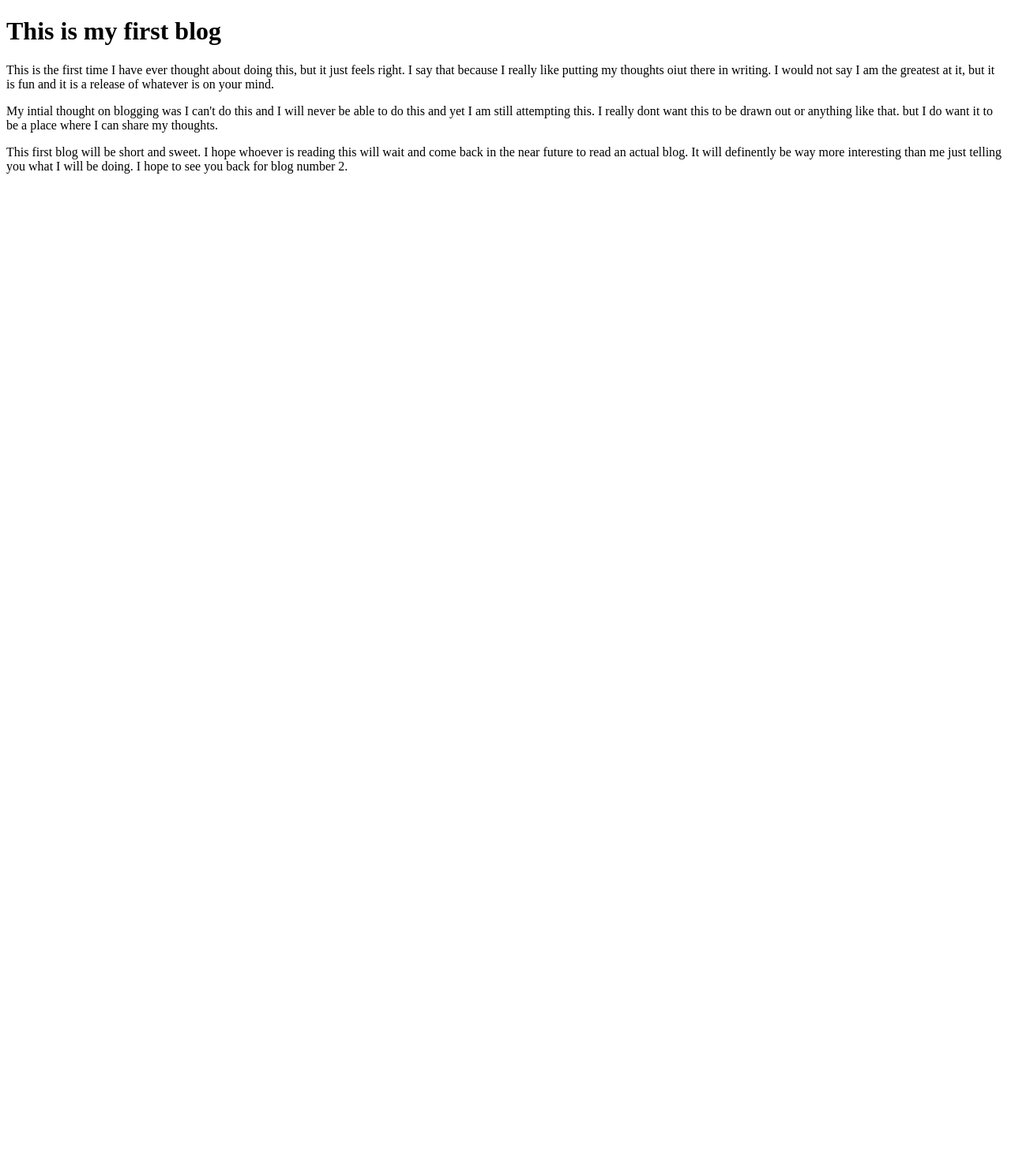
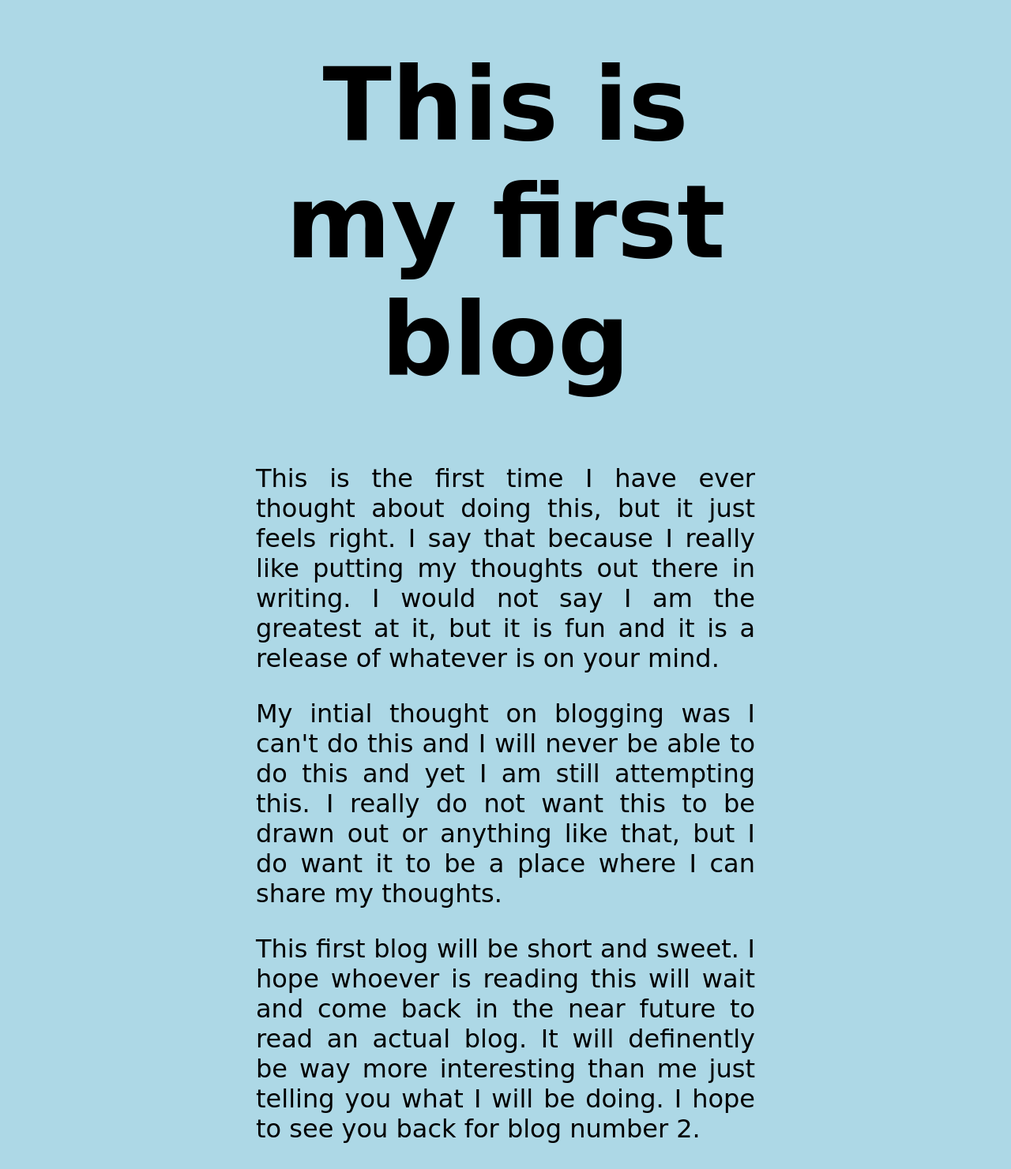
Before and after one commit to zachlehman99/zachlehman99.github.io, a plain HTML site: page pages/blogs/1first-blog.html in a window 1280 px wide. Shown: the whole page at 79% size. Before the commit the page ends 800 px from the top, so only its background shows below. Drawn offline with Linux system fonts and the light colour scheme; a web font is replaced by a local one.

Commit message:
Finished styling the blogs

```diff
--- a/pages/blogs/1first-blog.html
+++ b/pages/blogs/1first-blog.html
@@ -4,18 +4,31 @@
 <head>
   <meta charset="utf-8">
   <title> First Blog </title>
+  <link href="../style.css" rel="stylesheet" type="text/css">
+  <link href="https://fonts.googleapis.com/css?family=Neucha" rel="stylesheet">
 </head>
 
 <body>
-  <h1>This is my first blog </h1>
-  <p> This is the first time I have ever thought about doing this, but it just feels right. I say that because I really like putting my thoughts oiut there in writing. I would not say I am the greatest at it, but it is fun and it is a release of
-    whatever is on your mind.
-  </p>
-  <p> My intial thought on blogging was I can't do this and I will never be able to do this and yet I am still attempting this. I really dont want this to be drawn out or anything like that. but I do want it to be a place where I can share my
-    thoughts.</p>
 
-  <p> This first blog will be short and sweet. I hope whoever is reading this will wait and come back in the near future to read an actual blog. It will definently be way more interesting than me just telling you what I will be doing. I hope to see
-    you back for blog number 2.</p>
+  <section id="blogs">
+
+    <h1 class="blog-title">This is my first blog </h1>
+
+    <p> This is the first time I have ever thought about doing this, but it just feels right. I say that because I really like putting my thoughts out there in writing. I would not say I am the greatest at it, but it is fun and it is a release of
+      whatever is on your mind.
+    </p>
+
+    <p> My intial thought on blogging was I can't do this and I will never be able to do this and yet I am still attempting this. I really do not want this to be drawn out or anything like that, but I do want it to be a place where I can share my
+      thoughts.
+    </p>
+
+    <p> This first blog will be short and sweet. I hope whoever is reading this will wait and come back in the near future to read an actual blog. It will definently be way more interesting than me just telling you what I will be doing. I hope to
+      see
+      you back for blog number 2.
+    </p>
+
+  </section>
+
 </body>
 
 </html>
--- a/pages/style.css
+++ b/pages/style.css
@@ -207,6 +207,18 @@ article h3 {
   text-align: right;
 }
 
+.blog-title {
+  font-size: 4em;
+  text-align: center;
+}
+
+#blogs {
+  margin-left: 25%;
+  margin-right: 25%;
+  font-size: 2em;
+  text-align: justify;
+}
+
 footer {
   background-color: lightskyblue;
   padding-top: 25px;
```
Also changed, not shown: pages/blogs/2second-blog.html (+49 -0 lines).
